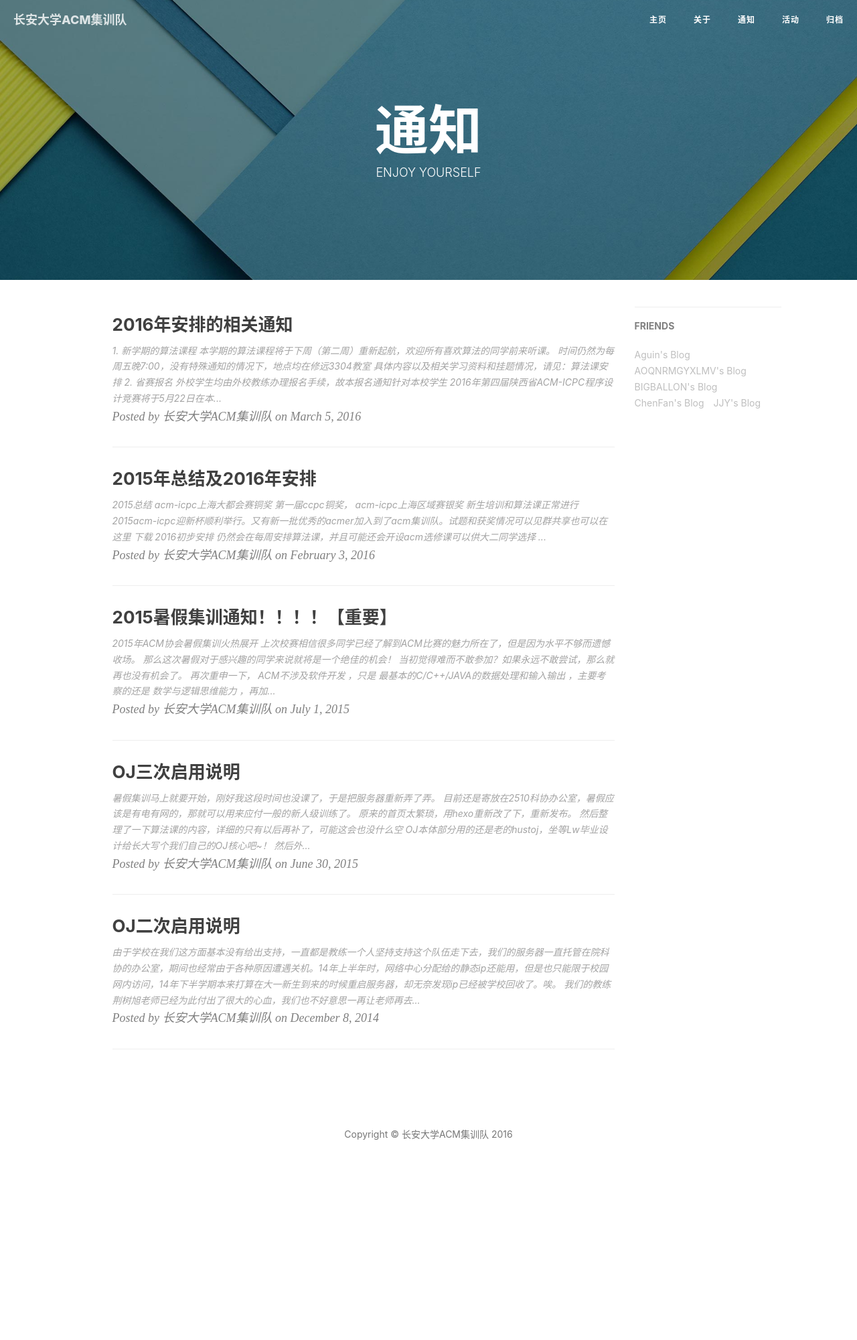
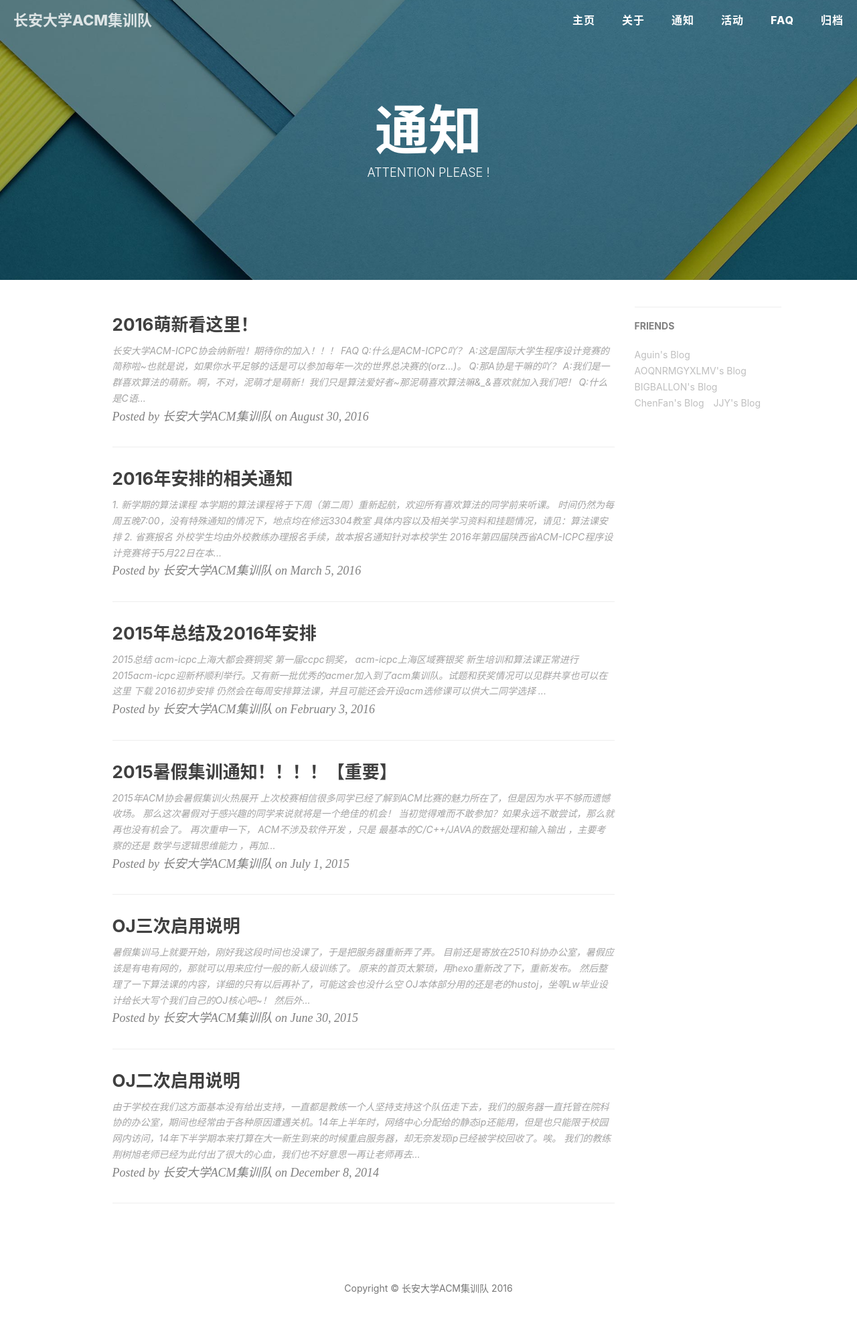
Before and after one commit to chdacm/chdacm.github.io, a Jekyll site: the page built from inform.html, in a window 1280 px wide. Shown: the whole page at 67% size. Built offline with Jekyll 4.4.1, drawn with Linux system fonts in a browser that asks for light colours; nearby versions of some CDN libraries; comment, search, counter and statistics services are not loaded; before the commit the page ends 1771 px from its top, so only the background shows below that.

Commit message:
纳新通知

```diff
--- a/2016/index.html
+++ b/2016/index.html
@@ -94,6 +94,7 @@
 		              <br />
 		              <br /><b>比赛名称：The 2016 ACM-ICPC China Shanxi Provincial Programming Contest</b>
 		              <img src="./img/zc.png">
+
 		              <br>在 ICPC 上注册的校名、教练、队员姓名（英文）一定要填写正确，比赛获奖证书将据此打印。</p>
 		              <br />
 		              <b><font color="black">二、参赛报名表</font></b><br>
--- a/_includes/nav.html
+++ b/_includes/nav.html
@@ -9,18 +9,19 @@
                 <span class="icon-bar"></span>
                 <span class="icon-bar"></span>
             </button>
-            <a class="navbar-brand" href="{{ site.baseurl }}/">{{ site.title }}</a>
+            <a class="navbar-brand" href="{{ site.baseurl }}/" style="font-size:22px;">{{ site.title }}</a>
         </div>
 
         <!-- Collect the nav links, forms, and other content for toggling -->
         <div id="huxblog_navbar">
             <div class="navbar-collapse">
                 <ul class="nav navbar-nav navbar-right">
-                    <li> <a href="{{ site.baseurl }}/">主页</a> </li>
-                    <li> <a href="{{ site.baseurl }}/cauu">关于</a> </li>
-                    <li> <a href="{{ site.baseurl }}/inform">通知</a> </li>
-                    <li> <a href="{{ site.baseurl }}/activities">活动</a> </li>
-                    <li> <a href="{{ site.baseurl }}/archive">归档</a> </li>
+                    <li> <a href="{{ site.baseurl }}/" style="font-size:16px;">主页</a> </li>
+                    <li> <a href="{{ site.baseurl }}/cauu" style="font-size:16px;">关于</a> </li>
+                    <li> <a href="{{ site.baseurl }}/inform" style="font-size:16px;">通知</a> </li>
+                    <li> <a href="{{ site.baseurl }}/activities" style="font-size:16px;">活动</a> </li>
+                    <li> <a href="{{ site.baseurl }}/faq" style="font-size:16px;">FAQ</a> </li>
+                    <li> <a href="{{ site.baseurl }}/archive" style="font-size:16px;">归档</a> </li>
 
                 </ul>
             </div>
--- /dev/null
+++ b/_posts/2016-08-30-welcome_fresher.md
@@ -0,0 +1,76 @@
+---
+layout: post
+title: 2016萌新看这里！
+tags: inform
+
+---
+
+**长安大学ACM-ICPC协会纳新啦！期待你的加入！！！**
+
+---
+
+## FAQ
+
+Q:什么是ACM-ICPC吖？
+A:这是国际大学生程序设计竞赛的简称啦~也就是说，如果你水平足够的话是可以参加每年一次的世界总决赛的(orz...)。
+
+Q:那A协是干嘛的吖？
+A:我们是一群喜欢算法的萌新。啊，不对，泥萌才是萌新！我们只是算法爱好者~那泥萌喜欢算法嘛&_&喜欢就加入我们吧！
+
+Q:什么是C语言？什么是算法？什么是程序设计？
+A:你需要看[这个](https://zh.wikipedia.org/wiki/C%E8%AF%AD%E8%A8%80)嘛，还有[这个](http://www.jianshu.com/p/7feeac080171)。或许看一道题目你能更清晰的了解ACM-ICPC，[点这里](http://poj.org/problem?id=3372)。
+
+Q:比赛形式是什么样的吖？
+A:正式比赛中，是最多三个人一支队伍，共同使用一台电脑，解决约十道题目。可以携带任何纸质资料，题目为英文描述。在提交某道题目的答案后几分钟内即可出现是否通过此题目的结果。
+
+## 关于培训
+
+在上学期，我们会有C语言培训课。所以，不必担心你不会C语言！
+数学不好，也没有关系。我们会在上学期和下学期开展算法课。
+只要你喜欢编程，热爱算法，我们都是欢迎的！
+
+![Markdown](http://i1.buimg.com/1949/bb4f526801eb843d.jpg)
+
+## 举办的活动
+
+一般来说，每学期会有一次。
+在上学期会有针对校内新生的迎新赛(会有奖状学分哦）。
+![Markdown](http://i4.buimg.com/1949/d8c752a9213d5272.png)
+![Markdown](http://i4.buimg.com/1949/d74c74e7d3e44242.png)
+在下学期会有校赛（组队形式，会有奖状学分哦），而且会邀请其他学校的道友一起来玩！
+![Markdown](http://i4.buimg.com/1949/690996ef885529aa.png)
+![Markdown](http://i4.buimg.com/1949/7abbbf2d64c5426f.png)
+
+好吧，培训课勉强拿来凑数啦！
+![Markdown](http://i4.buimg.com/1949/884a15cfcf305712.png)
+
+哦，我们上学期举办了陕西省省赛(会有奖状学分哦)呢，来了好多**DALAO**。
+![Markdown](http://i4.buimg.com/1949/2a05d319c68f4b43.jpg)
+![Markdown](http://i2.buimg.com/1949/72acde71eb8388c9.jpg)
+
+## 参加的活动
+
+我们能参加的活动很多的吖！不仅仅是我们自己举办的活动！
+我们参加过西电、西工大、陕师大的校赛、参加省赛、暑假还参加了一个CCCC的比赛、很久之前参加了一个三星举办的"发钱的比赛"(每个学校分别评奖，奖金颇多）。。。
+
+![Markdown](http://i1.piimg.com/1949/63cadaa80a276ab6.jpg)
+![Markdown](http://i1.piimg.com/1949/8fbf20b20444f731.jpg)
+
+啊，对了，出去比赛是不需要花钱的，今年我们获得了参加CCPC(中国大学生程序设计竞赛，与国际大学生程序设计竞赛ICPC类似）长春、合肥、杭州赛区的名额。我们相信，有了你们的加入，以后CHD_ACMer必然能在ACM这个国际赛事中大放光彩！
+
+## 纳新对象
+
+主要针对大一新生，就是那种"我爱学习，无法自拔”的新生哟！在百团大战当天找到我们的位置就OK啦～
+对于大二三的喜欢算法、希望代表学校参加各类算法比赛的请加入萌新群向群主咨询(如果是什么都不会的请参考上一行)。
+
+
+## 联系我们
+
+QQ:
+- 长大A协正式群: **[88837395点击加入](http://jq.qq.com/?_wv=1027&k=2KogR3q)**
+- 长大A协萌新群: **[218561319点击加入](：http://jq.qq.com/?_wv=1027&k=2GOAThh)**
+～正式群禁水～
+
+我们的博客以后就搬到这里啦！
+通知也在本网站发布。
+我们的域名是:[chdacm.club](chdacm.club)
--- a/activities.html
+++ b/activities.html
@@ -1,7 +1,7 @@
 ---
 title: 活动
 layout: page
-description: ENJOY YOURSELF
+description: FIGHTING TIME !
 header-img: "img/tag-bg.jpg"
 ---
 
--- a/inform.html
+++ b/inform.html
@@ -1,7 +1,7 @@
 ---
 title: 通知
 layout: page
-description: ENJOY YOURSELF
+description: ATTENTION PLEASE !
 header-img: "img/tag-bg.jpg"
 ---
 
```
Also changed, not shown: faq.md (added, +6 -0 lines), css/hux-blog.min.css.
